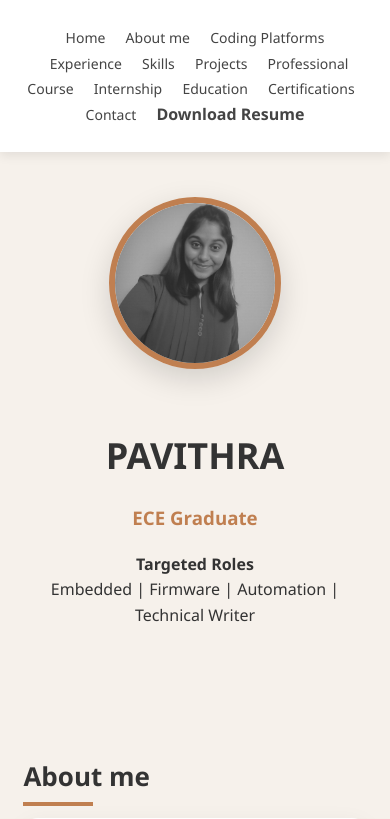
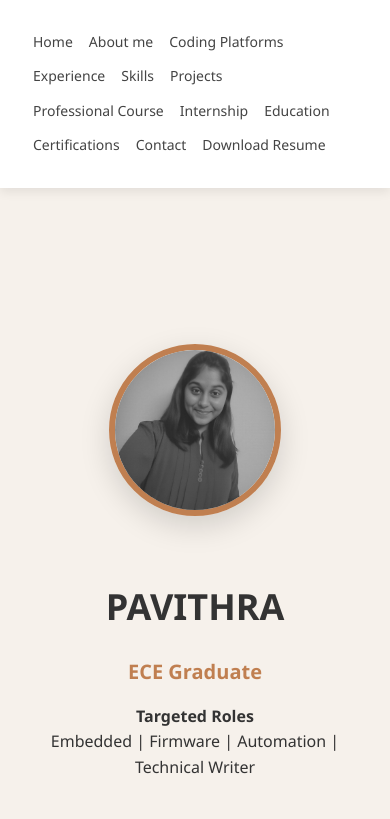
Before and after one commit to s-pavo/portfolio, a plain HTML site: page index.html in a window 390 px wide. Shown: the top 819 px of the page. Drawn offline with Linux system fonts and the light colour scheme.

Commit message:
index.html

```diff
--- a/index.html
+++ b/index.html
@@ -29,7 +29,14 @@ a, button {
   background: #f6f1eb;
   color: #333;
   line-height: 1.6;
+  cursor: url("https://cur.cursors-4u.net/cursors/cur-2/cur117.cur"), auto;
 }
+
+a, button {
+  cursor: pointer;
+}
+
+/* ================= HEADER ================= */
 
 header {
   background: #fff;
@@ -48,6 +55,12 @@ a, button {
   font-size: 26px;
 }
 
+nav {
+  display: flex;
+  flex-wrap: wrap;
+  align-items: center;
+}
+
 nav a {
   margin: 0 12px;
   text-decoration: none;
@@ -58,6 +71,8 @@ a, button {
 nav a:hover {
   color: #c07f50;
 }
+
+/* ================= SECTIONS ================= */
 
 section {
   padding: 70px 10%;
@@ -79,44 +94,28 @@ a, button {
   left: 0;
 }
 
+/* ================= CARD ================= */
+
 .card {
-            background: white;
+  background: #fff;
   padding: 25px;
   margin: 15px 0;
   border-radius: 15px;
   box-shadow: 0 8px 25px rgba(0,0,0,0.08);
 }
 
-        /* HOME */
+/* ================= HOME ================= */
+
 .home {
   display: flex;
   align-items: center;
-            justify-content: space-between;
-            gap: 50px;
-        }
-
-        .home h1 {
-            font-size: 48px;
-            margin-bottom: 5px;
-        }
-
-        .home h3 {
-            color: #c07f50;
-        }
-
-        .resume-btn {
-            font-size: 16px;
-            text-decoration: none;
-            font-weight: bold;
-        }
-        /* HOME PROFILE LAYOUT */
-.home {
-  display: flex;
-  align-items: center;
-  gap: 50px;
+  justify-content: center;
+  gap: 40px;
+  min-height: 80vh;
 }
 
 /* PROFILE IMAGE */
+
 .home-img img {
   width: 200px;
   height: 200px;
@@ -124,28 +123,36 @@ a, button {
   object-fit: cover;
   border: 6px solid #c07f50;
   box-shadow: 0 10px 30px rgba(0,0,0,0.15);
+  transition: transform 0.3s ease;
 }
 
-/* TEXT */
+.home-img img:hover {
+  transform: scale(1.05);
+}
+
+/* HOME TEXT */
+
+.home-text {
+  max-width: 520px;
+}
+
 .home-text h1 {
   font-size: 48px;
+  margin-bottom: 6px;
 }
 
-/* MOBILE RESPONSIVE */
-@media (max-width: 768px) {
-  .home {
-    flex-direction: column;
-    text-align: center;
+.home-text h3 {
+  font-size: 22px;
+  color: #c07f50;
+  margin-bottom: 15px;
 }
 
-  .home-img img {
-    width: 160px;
-    height: 160px;
-  }
+.home-text p {
+  font-size: 16px;
 }
 
+/* ================= TIMELINE ================= */
 
-        /* TIMELINE */
 .timeline {
   border-left: 4px solid #c07f50;
   padding-left: 25px;
@@ -155,7 +162,8 @@ a, button {
   margin-bottom: 30px;
 }
 
-        /* SKILLS */
+/* ================= SKILLS ================= */
+
 .skills-grid {
   display: grid;
   grid-template-columns: repeat(auto-fit, minmax(220px, 1fr));
@@ -168,24 +176,40 @@ a, button {
   padding: 20px;
 }
 
-        /* PROJECTS */
+/* ================= PROJECTS ================= */
+
 .project {
   border-left: 6px solid #c07f50;
   padding-left: 20px;
   margin-bottom: 20px;
 }
 
-        /* CERTIFICATES */
+/* ================= CERTIFICATIONS ================= */
+
+.cert-grid {
+  display: grid;
+  grid-template-columns: repeat(auto-fit, minmax(250px, 1fr));
+  gap: 20px;
+}
+
 .cert {
   background: #ffffff;
   border: 2px solid #c07f50;
   border-radius: 18px;
   padding: 20px;
-            margin: 15px 0;
+  text-align: center;
+  transition: transform 0.3s ease, box-shadow 0.3s ease;
 }
 
-        /* CONTACT */
-        form input, form textarea {
+.cert:hover {
+  transform: translateY(-5px);
+  box-shadow: 0 10px 25px rgba(0,0,0,0.12);
+}
+
+/* ================= CONTACT ================= */
+
+form input,
+form textarea {
   width: 100%;
   padding: 12px;
   margin: 10px 0;
@@ -209,6 +233,8 @@ a, button {
   margin-top: 20px;
 }
 
+/* ================= FOOTER ================= */
+
 footer {
   text-align: center;
   padding: 20px;
@@ -216,17 +242,14 @@ a, button {
   margin-top: 40px;
 }
 
-        /* ================= RESPONSIVE DESIGN ================= */
+/* ================= RESPONSIVE ================= */
+
 @media (max-width: 768px) {
 
   header {
     flex-direction: column;
     gap: 10px;
     text-align: center;
-            }
-
-            nav {
-                flex-wrap: wrap;
   }
 
   nav a {
@@ -241,11 +264,20 @@ a, button {
   .home {
     flex-direction: column;
     text-align: center;
-                gap: 20px;
+    gap: 25px;
   }
 
-            .home h1 {
+  .home-img img {
+    width: 160px;
+    height: 160px;
+  }
+
+  .home-text h1 {
     font-size: 36px;
+  }
+
+  .home-text h3 {
+    font-size: 20px;
   }
 
   h2 {
@@ -260,6 +292,7 @@ a, button {
     height: 220px;
   }
 }
+
     </style>
 </head>
 
```
Lines whose indentation alone changed are shown as unchanged.
